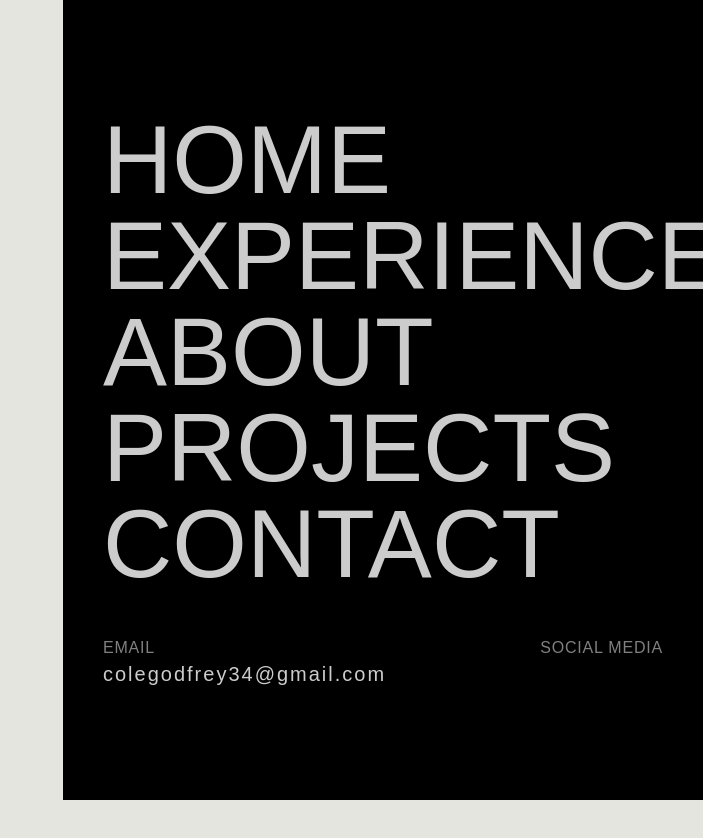
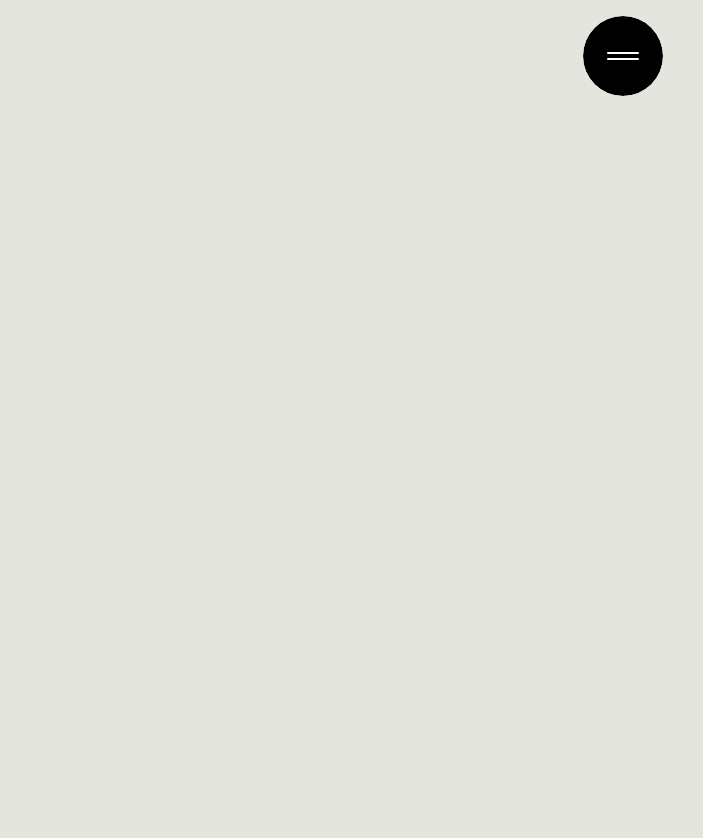
Before and after one commit to Cole-Godfrey/portfolio, a React (Vite) app: page / in a window 1280 px wide. Shown: the top 838 px of the page, without its empty margins (577-1280 px from the left). Before the commit the page ends 800 px from the top, so only its background shows below. Built offline with nearby package versions, Linux system fonts and the light colour scheme; a web font is replaced by a local one.

Commit message:
finished navbar

```diff
--- a/package.json
+++ b/package.json
@@ -10,9 +10,12 @@
     "preview": "vite preview"
   },
   "dependencies": {
+    "@gsap/react": "^2.1.2",
     "@tailwindcss/vite": "^4.1.10",
+    "gsap": "^3.13.0",
     "react": "^19.1.0",
     "react-dom": "^19.1.0",
+    "react-scroll": "^1.9.3",
     "tailwindcss": "^4.1.10"
   },
   "devDependencies": {
--- a/src/App.jsx
+++ b/src/App.jsx
@@ -3,7 +3,15 @@ import Navbar from "./sections/navbar.jsx";
 
 const App = () => {
     return (
-        <div className='relative w-screen min-h-screen overflow-x-auto'><Navbar/></div>
+        <div className='relative w-screen min-h-screen overflow-x-auto'>
+            <Navbar/>
+            <section id="home" className="min-h-screen">
+
+            </section>
+            <section id="education" className="min-h-screen">
+
+            </section>
+        </div>
     )
 }
 
--- a/src/constants/index.js
+++ b/src/constants/index.js
@@ -38,6 +38,6 @@ export const projects = [
     }
 ];
 export const socials = [
-    { name: "LinkedIn", href: "https://www.linkedin.com/in/cole-godfrey-20b086324/" },
+    { name: "LinkedIn", href: "https://www.linkedin.com/in/c-godfrey/" },
     { name: "GitHub", href: "https://github.com/Cole-Godfrey/" },
 ];
--- a/src/sections/navbar.jsx
+++ b/src/sections/navbar.jsx
@@ -1,19 +1,95 @@
-import React, {useRef} from "react";
+import React, {useEffect, useRef, useState} from "react";
+import {socials} from "../constants/index.js";
+import {useGSAP} from "@gsap/react";
+import gsap from "gsap";
+import { Link } from "react-scroll";
 
 const Navbar = () => {
     const navRef = useRef(null);
     const linksRef = useRef([]);
     const contactRef = useRef(null);
+    const topLineRef = useRef(null);
+    const bottomLineRef = useRef(null);
+    const tl = useRef(null);
+    const [isOpen, setIsOpen] = useState(false);
+    const iconTl = useRef(null);
+    const [showBurger, setShowBurger] = useState(true);
+
+    useGSAP(() => {
+        gsap.set(navRef.current, { xPercent: 100});
+        gsap.set([linksRef.current, contactRef.current], {
+            autoAlpha: 0,
+            x: -20
+        });
+
+        tl.current = gsap.timeline({paused: true}).to(navRef.current, {
+            xPercent: 0,
+            duration: 1,
+            ease: "power3.out"
+        }).to(linksRef.current, {
+            autoAlpha: 1,
+            x: 0,
+            stagger: 0.1,
+            duration: 0.5,
+            ease: "power2.out"
+        }, "<").to(contactRef.current, {
+            autoAlpha: 1,
+            x: 0,
+            duration: 0.5,
+            ease: "power2.out",
+        }, "<+0.2");
+        iconTl.current = gsap.timeline({paused: true}).to(topLineRef.current, {
+            rotate: 45,
+            y: 3.3,
+            duration: 0.3,
+            ease: "power2.inOut"
+        }).to(bottomLineRef.current, {
+            rotate: -45,
+            y: -3.3,
+            duration: 0.3,
+            ease: "power2.inOut"
+        }, "<")
+    },[])
+
+    useEffect(() => {
+        let lastScrollY = window.scrollY;
+        const handleScroll = () => {
+            const currentScrollY = window.scrollY;
+            setShowBurger(currentScrollY <= lastScrollY || currentScrollY < 10);
+            lastScrollY = currentScrollY;
+        }
+        window.addEventListener("scroll", handleScroll, {
+            passive: true,
+        })
+        return () => window.removeEventListener("scroll", handleScroll);
+    }, []);
+
+    const toggleMenu = ()=>{
+        if (isOpen) {
+            tl.current.reverse();
+            iconTl.current.reverse();
+        }
+        else {
+            tl.current.play();
+            iconTl.current.play();
+        }
+        setIsOpen(!isOpen);
+    }
+
     return (
+        <>
             <nav
                 ref={navRef}
                 className="fixed z-50 flex flex-col justify-between w=full h-full px-10 uppercase bg-black text-white/80 py-28 gap-y-10 md:w-1/2 md:left-1/2">
-            <div className="fex flex-col text-5xl gap-y-2 md:text-6xl lg:text-8xl">
-                {["home", "experience", "about", "projects", "contact"].map((section, index) => (
+                <div className="flex flex-col text-5xl gap-y-2 md:text-6xl lg:text-8xl">
+                    {["home", "education", "about", "projects", "contact"].map((section, index) => (
                         <div key={index} ref={(el) => (linksRef.current[index] = el)}>
-                        <a className="transition-all duration-300 cursor-pointer hover:text-white">{section}</a>
-                    </div>
-                ))}
+                            <Link className="transition-all duration-300 cursor-pointer hover:text-white"
+                                to={`${section}`}
+                                smooth
+                                offset={0}
+                                duration={2000}>{section}</Link>
+                        </div>))}
                 </div>
                 <div className='flex flex-col flex-wrap justify-between gap-8 md:flex-row'
                      ref={contactRef}>
@@ -26,12 +102,28 @@ const Navbar = () => {
                         </p>
                     </div>
                     <div className="font-light">
-                    <p className="tracking-wider text-white/50">Social Media</p>
-                    <div className="flex flex-col flex-wrap md:flex-row gap-x-2"></div>
+                        <p className="tracking-wider text-white/50">Socials</p>
+                        <div className="flex flex-col flex-wrap md:flex-row gap-x-2">
+                            {socials.map((social, index) => (
+                                <a
+                                    key={index}
+                                    className="text-sm leading-loose tracking-widest uppercase hover:text-white transition-colors duration-300"
+                                    href={social.href}
+                                >
+                                    {"{ "}{social.name}{" }"}
+                                </a>))}</div>
                     </div>
                 </div>
             </nav>
-    )
+            <div className="fixed z-50 flex flex-col items-center justify-center gap-1 transition-all duration-300 bg-black rounded-full cursor-pointer w-14 h-14 md:w-20 md:h-20 top-4 right-10"
+                 onClick={toggleMenu}
+                 style={showBurger ? {clipPath: "circle(50% at 50% 50%)"} : {clipPath:"circle(0% at 50% 50%)"}}>
+                <span ref={topLineRef} className="block w-8 h-0.5 bg-white rounded-full origin-center">
+                </span>
+                <span ref={bottomLineRef} className="block w-8 h-0.5 bg-white rounded-full origin-center">
+                </span>
+            </div>
+        </>)
 };
 
 export default Navbar;
```
Also changed, not shown: 1 other file (tests, documents, lock files or other folders). Lines whose indentation alone changed are shown as unchanged.
